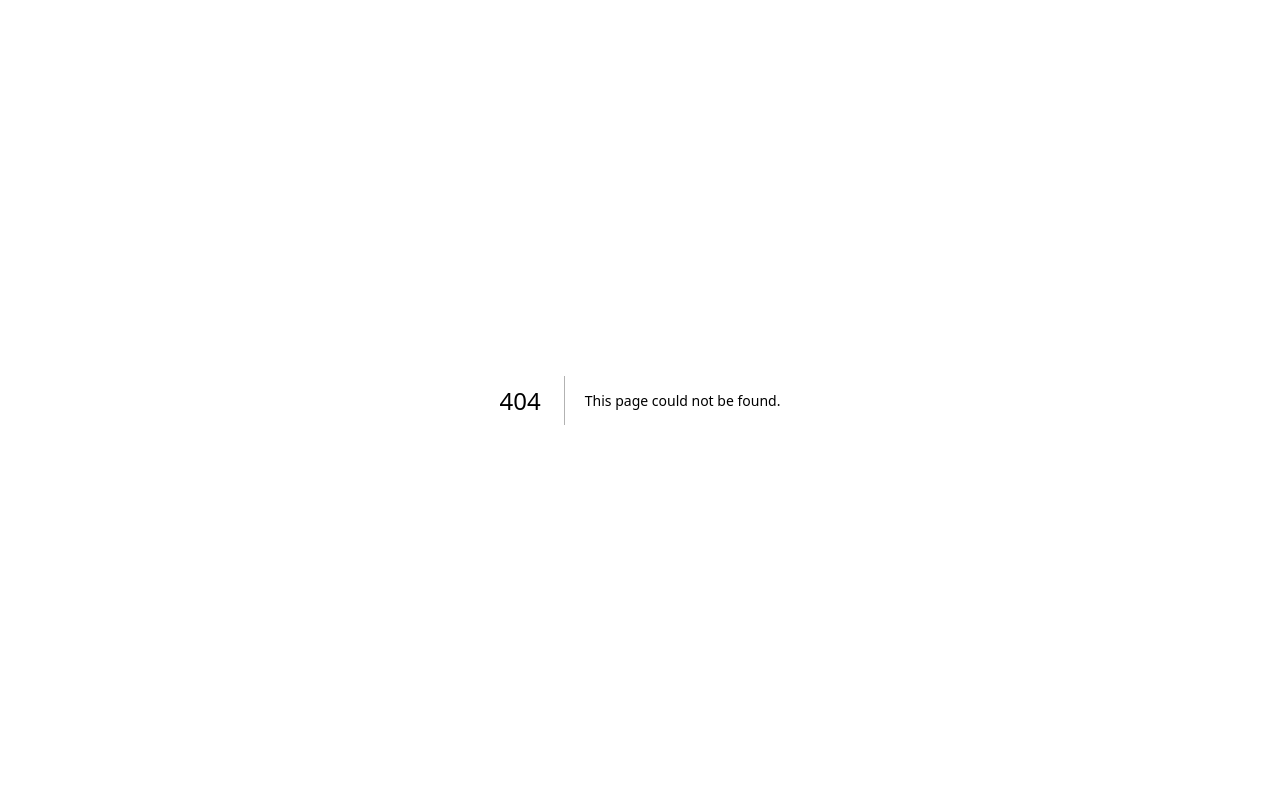
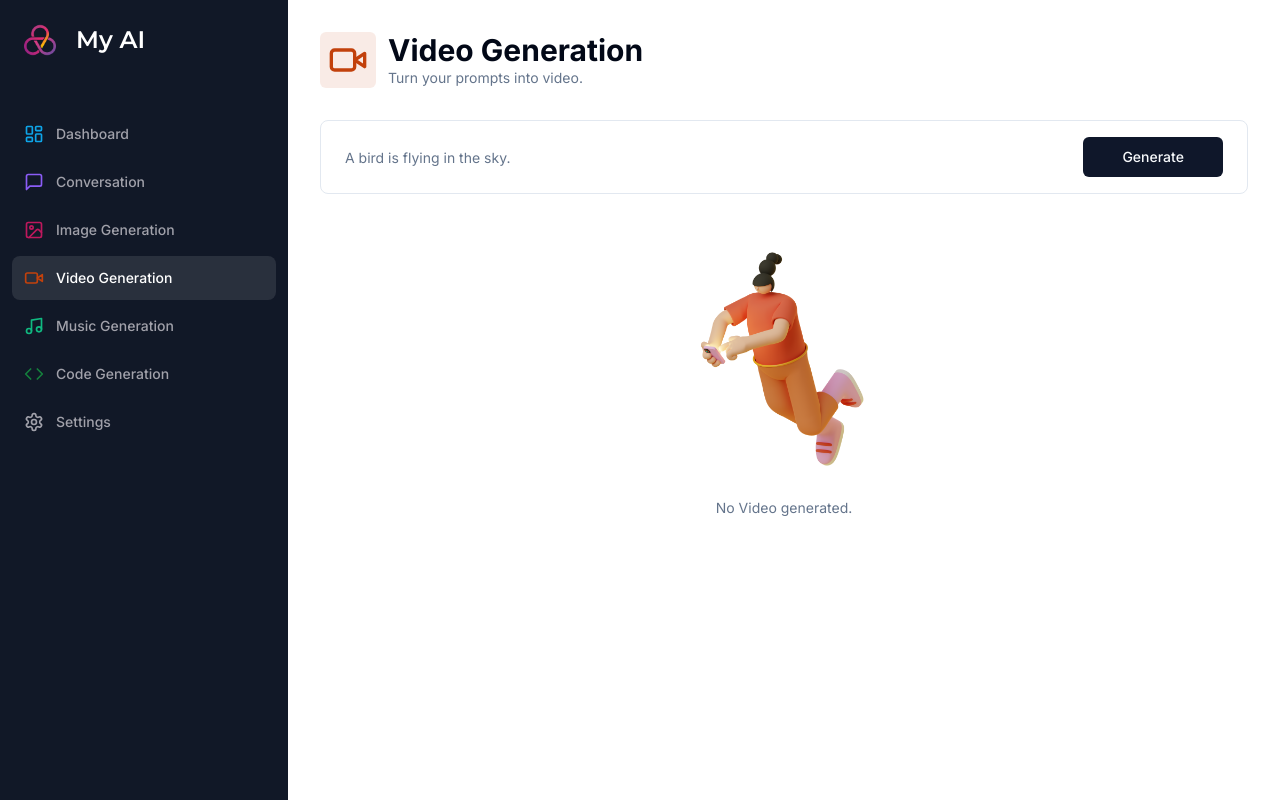
Before and after one commit to impruthvi/my-ai, a Next.js app: page /video in a window 1280 px wide. Before the commit this address had no page. Built offline with nearby package versions, Linux system fonts and the light colour scheme.

Commit message:
implemented frontend for video generation

```diff
--- /dev/null
+++ b/app/(dashboard)/(routes)/video/constants.ts
@@ -0,0 +1,5 @@
+import * as z from "zod";
+
+export const formSchema = z.object({
+  prompt: z.string().nonempty({ message: "Prompt is required" }),
+});
--- /dev/null
+++ b/app/(dashboard)/(routes)/video/page.tsx
@@ -0,0 +1,124 @@
+"use client";
+
+import { useState } from "react";
+
+import axios from "axios";
+import * as z from "zod";
+import { useRouter } from "next/navigation";
+
+import { Music, VideoIcon } from "lucide-react";
+import { useForm } from "react-hook-form";
+import { zodResolver } from "@hookform/resolvers/zod";
+
+import Heading from "@/components/heading";
+import { Form, FormControl, FormField, FormItem } from "@/components/ui/form";
+
+import { formSchema } from "./constants";
+import { Input } from "@/components/ui/input";
+import { Button } from "@/components/ui/button";
+import { Empty } from "@/components/empty";
+import { Loader } from "@/components/loader";
+
+const VideoPage = () => {
+  const router = useRouter();
+  const [video, setVideo] = useState<string>();
+
+  const form = useForm<z.infer<typeof formSchema>>({
+    resolver: zodResolver(formSchema),
+    defaultValues: {
+      prompt: "",
+    },
+  });
+
+  const isLoading = form.formState.isSubmitting;
+
+  const onSubmit = async (values: z.infer<typeof formSchema>) => {
+    try {
+      setVideo(undefined);
+      const response = await axios.post("/api/video", values);
+
+      setVideo(response.data[0]);
+
+      form.reset();
+    } catch (error) {
+      // TODO: Open pro modal
+      console.log(error);
+    } finally {
+      router.refresh();
+    }
+  };
+
+  return (
+    <div>
+      <Heading
+        title="Video Generation"
+        description="Turn your prompts into video."
+        icon={VideoIcon}
+        iconColor="text-orange-700"
+        bgColor="bg-orange-700/10"
+      />
+      <div className="px-4 lg:px-8">
+        <div>
+          <Form {...form}>
+            <form
+              onSubmit={form.handleSubmit(onSubmit)}
+              className="
+              rounded-lg
+              border
+              w-full
+              p-4
+              px-3
+              md:px-6
+              focus-within:shadow-sm
+              grid
+              grid-cols-12
+              gap-2"
+            >
+              <FormField
+                name="prompt"
+                render={({ field }) => (
+                  <FormItem className="col-span-12 lg:col-span-10">
+                    <FormControl className="m-0 p-0">
+                      <Input
+                        className="border-0 outline-none focus-visible:ring-0 focus-visible:ring-transparent"
+                        disabled={isLoading}
+                        placeholder="A bird is flying in the sky."
+                        {...field}
+                      />
+                    </FormControl>
+                  </FormItem>
+                )}
+              />
+              <Button
+                className="col-span-12 lg:col-span-2 w-full"
+                disabled={isLoading}
+              >
+                Generate
+              </Button>
+            </form>
+          </Form>
+        </div>
+        <div className="space-y-4 mt-4">
+          {isLoading && (
+            <div className="p-8 rounded-lg w-full flex items-center justify-center bg-muted">
+              <Loader />
+            </div>
+          )}
+
+          {!video && !isLoading && <Empty label="No Video generated." />}
+
+          {video && (
+            <video
+              controls
+              className="w-full aspect-video mt-8 rounded-lg border bg-black"
+            >
+              <source src={video} />
+            </video>
+          )}
+        </div>
+      </div>
+    </div>
+  );
+};
+
+export default VideoPage;
```
